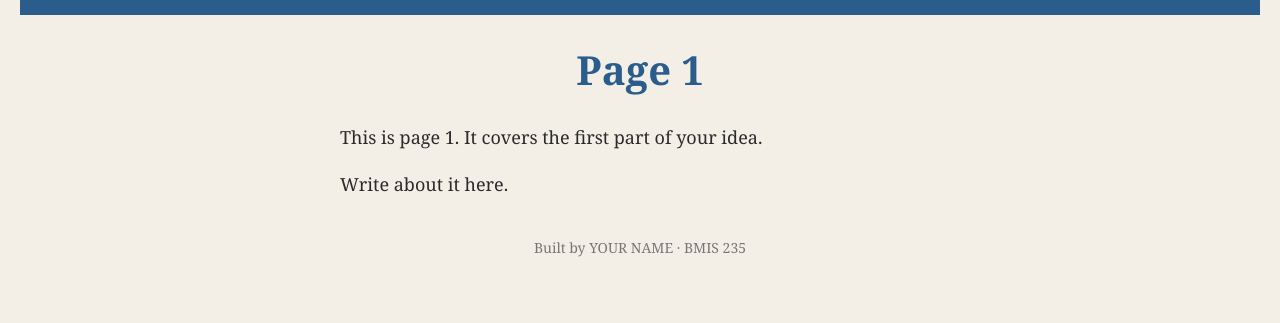
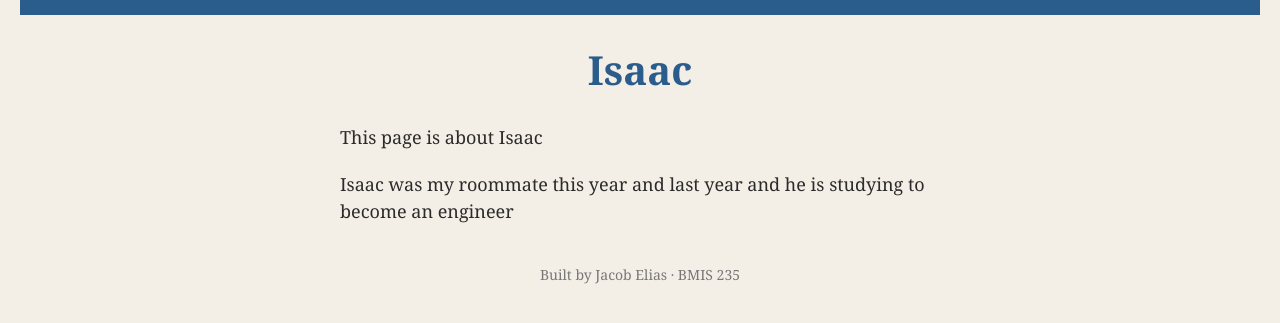
Before and after one commit to jacobelias006/bmis235-html-3, a plain HTML site: page isaac.html in a window 1280 px wide. Shown: the part 71-394 px from the top of the page. Drawn offline with Linux system fonts and the light colour scheme.

Commit message:
Update isaac.html

```diff
--- a/isaac.html
+++ b/isaac.html
@@ -7,8 +7,8 @@
 <html lang="en">
 <head>
 <meta charset="utf-8">
-<meta name="author" content="YOUR NAME">
-<title>Page 1</title>
+<meta name="author" content="Jacob Elias">
+<title>Isaac</title>
 
 <!-- this one line connects the page to the stylesheet -->
 <link rel="stylesheet" href="styles.css">
@@ -28,12 +28,12 @@
     <a href="jamo.html"><img src="img/jamo.png" alt="Jamo"></a>
 </nav>
 
-<h1>Page 1</h1>
-<p>This is page 1. It covers the first part of your idea.</p>
-<p>Write about it here.</p>
+<h1>Isaac</h1>
+<p>This page is about Isaac</p>
+<p>Isaac was my roommate this year and last year and he is studying to become an engineer</p>
 
 <!-- Footer: fill in your name -->
-<footer>Built by YOUR NAME &middot; BMIS 235</footer>
+<footer>Built by Jacob Elias &middot; BMIS 235</footer>
 
 </body>
 </html>
```
